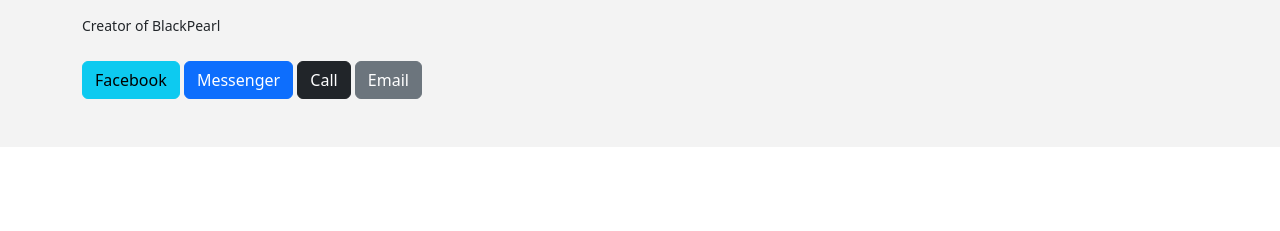
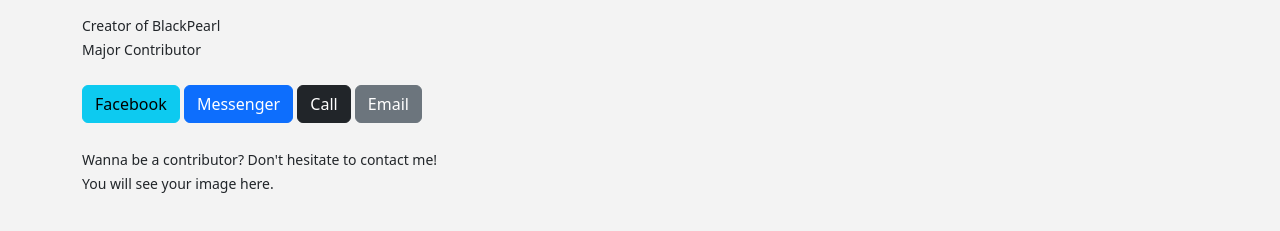
Before and after one commit to mjespelita/mjblackpearl, a plain HTML site: page v1.0.7/index.html in a window 1280 px wide. Shown: the part 6444-6675 px from the top of the page. Before the commit the page ends 6591 px from the top, so only its background shows below. Drawn offline with Linux system fonts and the light colour scheme.

Commit message:
contributor

```diff
--- a/v1.0.7/index.html
+++ b/v1.0.7/index.html
@@ -279,14 +279,18 @@ Math::compute('divide', [2, 3]);
             <img src="https://avatars.githubusercontent.com/u/136039394?v=4" alt="" height="100px" width="100px" style="border-radius: 50%; border: 1px solid #4e4e4e;"> <br>
             <b>Mark Jason Penote Espelita</b> <br>
             <p>Full Stack Web Developer</p>
-            <small>Creator of BlackPearl</small>
+            <small>Creator of BlackPearl</small> <br>
+            <small>Major Contributor</small>
 
             <br> <br>
 
             <a href="https://www.facebook.com/profile.php?id=100009131763374"><button class="btn btn-info">Facebook</button></a>
             <a href="https://m.me/100009131763374"><button class="btn btn-primary">Messenger</button></a>
             <a href="tel:09978972884"><button class="btn btn-dark">Call</button></a>
-            <a href="mailto:markjasonespelita@gmail.com"><button class="btn btn-secondary">Email</button></a>
+            <a href="mailto:markjasonespelita@gmail.com"><button class="btn btn-secondary">Email</button></a> <br> <br>
+
+            <small>Wanna be a contributor? Don't hesitate to contact me!</small> <br>
+            <small>You will see your image here.</small>
         </div>
     </footer>
 
```
